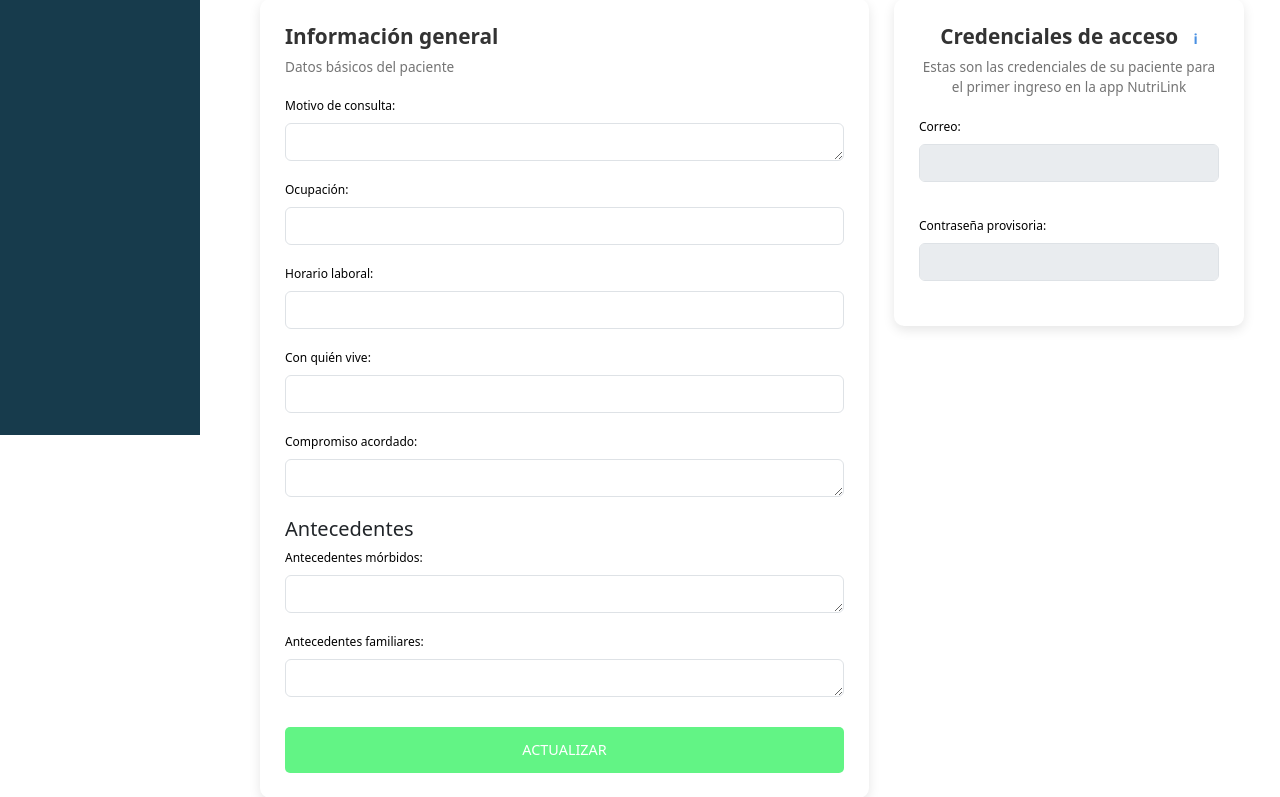
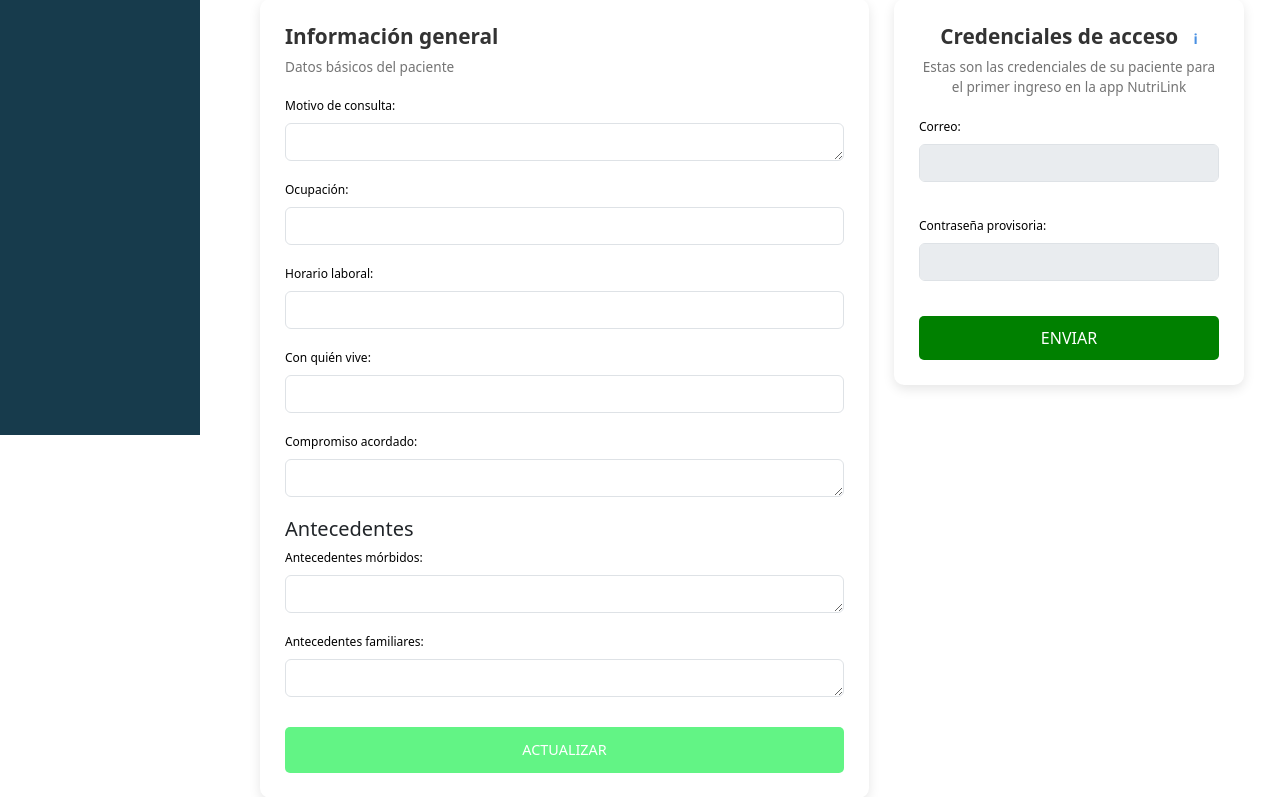
Before and after one commit to Marian0110/NutriLink, a Django app: template apps/patients/templates/patients/info-general.html in a window 1280 px wide. Shown: the part 365-1162 px from the top of the page. Run offline with Django 5.2, Linux system fonts and the light colour scheme; the template is opened without the code that fills it, so the values that code supplies are empty; some libraries are stand-ins or nearby versions.

Commit message:
Se agrega logica del boton de envío credenciales

```diff
--- a/apps/patients/templates/patients/info-general.html
+++ b/apps/patients/templates/patients/info-general.html
@@ -54,7 +54,7 @@
                 </span>
               </h1>
             <span class="subtext" style="text-align: center;">Estas son las credenciales de su paciente para el primer ingreso en la app NutriLink</span>
-            <form method="post" class="credential-form">
+            <form method="post" class="credential-form" action="{% url 'patients:enviar_credenciales' paciente.id_paciente %}"> <!--disparar vista enviar_credenciales-->
                 {% csrf_token %}
                 <div class="form-group">
                     <label class="form-label">Correo:</label>
@@ -64,7 +64,9 @@
                     <label class="form-label">Contraseña provisoria:</label>
                     <input type="text" class="form-control" value="{{ credenciales.contrasena }}" disabled>
                 </div>
-                <!-- <button type="button" class="btn-actualizar" name="actualizar_credenciales">ACTUALIZAR</button> -->
+                <button type="button" class="btn-enviar" name="enviar_credenciales" style="background-color: green; color: white; border: none; padding: 10px 20px; border-radius: 5px; font-size: 16px; cursor: pointer; transition: background-color 0.3s ease;">
+                    ENVIAR
+                </button>
             </form>
         </div>
     </div>
@@ -92,5 +94,63 @@
       }
     });
   });
+
+  // Botón de enviar credenciales
+  const sendCredsBtn = document.querySelector('.btn-enviar');
+    if (sendCredsBtn) {
+        sendCredsBtn.addEventListener('click', function(e) {
+            e.preventDefault(); // Prevenir el envío normal del formulario
+
+            Swal.fire({
+                title: '¿Enviar credenciales?',
+                text: 'Se enviarán las credenciales de acceso al paciente por correo electrónico',
+                icon: 'question',
+                showCancelButton: true,
+                confirmButtonText: 'Sí, enviar',
+                cancelButtonText: 'Cancelar'
+            }).then((result) => {
+                if (result.isConfirmed) {
+                    // Enviar el formulario mediante AJAX o redirección
+                    fetch(e.target.closest('form').action, {
+                        method: 'POST',
+                        headers: {
+                            'X-Requested-With': 'XMLHttpRequest',
+                            'X-CSRFToken': '{{ csrf_token }}'
+                        },
+                        body: new FormData(e.target.closest('form'))
+                    })
+                    .then(response => response.json())
+                    .then(data => {
+                        if (data.success) {
+                            Swal.fire({
+                                title: '¡Correo enviado!',
+                                text: data.message,
+                                icon: 'success',
+                                timer: 3000,
+                                showConfirmButton: false
+                            });
+                        } else {
+                            Swal.fire({
+                                title: 'Error',
+                                text: data.message,
+                                icon: 'error',
+                                timer: 3000,
+                                showConfirmButton: false
+                            });
+                        }
+                    })
+                    .catch(error => {
+                        Swal.fire({
+                            title: 'Error',
+                            text: 'Ocurrió un problema al enviar las credenciales',
+                            icon: 'error',
+                            timer: 3000,
+                            showConfirmButton: false
+                        });
+                    });
+                }
+            });
+        });
+    }
 </script>
 {% endblock %}
```
